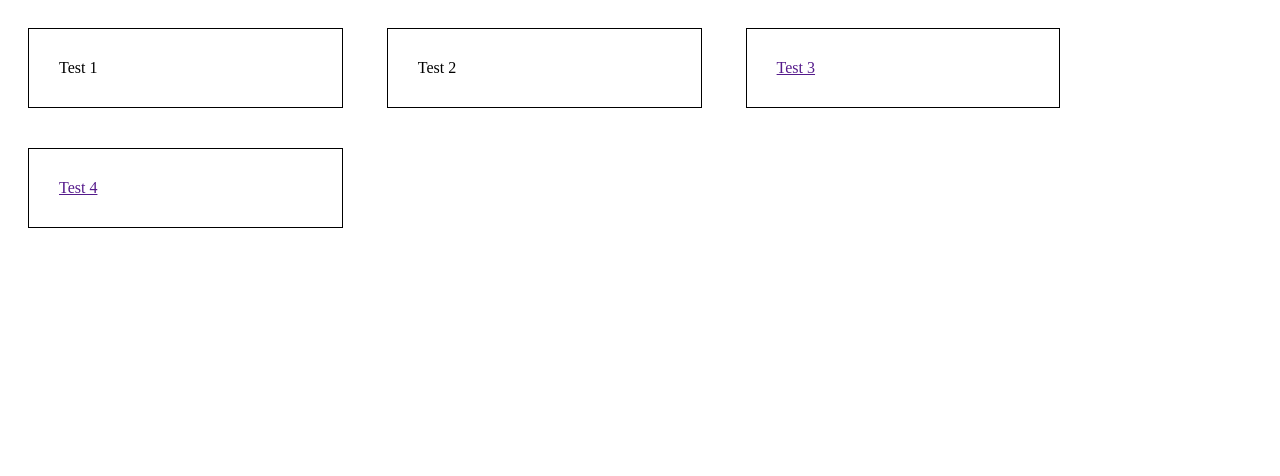
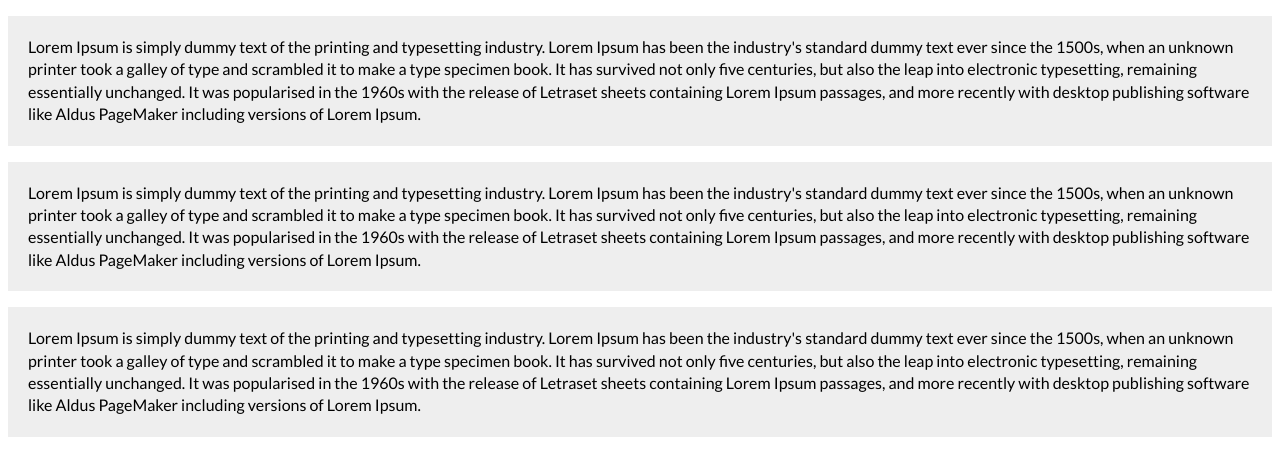
Before and after one commit to tahmid-tanzim/CSS-Positioning, a website: page app/index.html in a window 1280 px wide. Drawn offline with Linux system fonts and the light colour scheme.

Commit message:
Normal Document Flow

```diff
--- a/app/index.html
+++ b/app/index.html
@@ -8,10 +8,24 @@
 </head>
 <body>
 
-    <p>Test 1</p>
-    <p>Test 2</p>
-    <a href="">Test 3</a>
-    <a href="">Test 4</a>
+<p>Lorem Ipsum is simply dummy text of the printing and typesetting industry. Lorem Ipsum has been the industry's
+    standard dummy text ever since the 1500s, when an unknown printer took a galley of type and scrambled it to make a
+    type specimen book. It has survived not only five centuries, but also the leap into electronic typesetting,
+    remaining essentially unchanged. It was popularised in the 1960s with the release of Letraset sheets containing
+    Lorem Ipsum passages, and more recently with desktop publishing software like Aldus PageMaker including versions of
+    Lorem Ipsum.</p>
+<p>Lorem Ipsum is simply dummy text of the printing and typesetting industry. Lorem Ipsum has been the industry's
+    standard dummy text ever since the 1500s, when an unknown printer took a galley of type and scrambled it to make a
+    type specimen book. It has survived not only five centuries, but also the leap into electronic typesetting,
+    remaining essentially unchanged. It was popularised in the 1960s with the release of Letraset sheets containing
+    Lorem Ipsum passages, and more recently with desktop publishing software like Aldus PageMaker including versions of
+    Lorem Ipsum.</p>
+<p>Lorem Ipsum is simply dummy text of the printing and typesetting industry. Lorem Ipsum has been the industry's
+    standard dummy text ever since the 1500s, when an unknown printer took a galley of type and scrambled it to make a
+    type specimen book. It has survived not only five centuries, but also the leap into electronic typesetting,
+    remaining essentially unchanged. It was popularised in the 1960s with the release of Letraset sheets containing
+    Lorem Ipsum passages, and more recently with desktop publishing software like Aldus PageMaker including versions of
+    Lorem Ipsum.</p>
 
 </body>
 </html>
--- a/app/sass/style.scss
+++ b/app/sass/style.scss
@@ -1,7 +1,8 @@
-p, a {
-  width: 20%;
-  margin: 20px;
-  padding: 30px;
-  border: 1px solid #000;
-  display: inline-block;
+@import url('https://fonts.googleapis.com/css?family=Lato:400,400i,700|Open+Sans:400,400i,600,700|Roboto:400,400i,500,700');
+
+p {
+  padding: 20px;
+  background-color: #eee;
+  font-family: 'Lato', 'Roboto', 'Open Sans', sans-serif;
+  line-height: 1.4em;
 }
```
Also changed, not shown: app/css/style.css.
